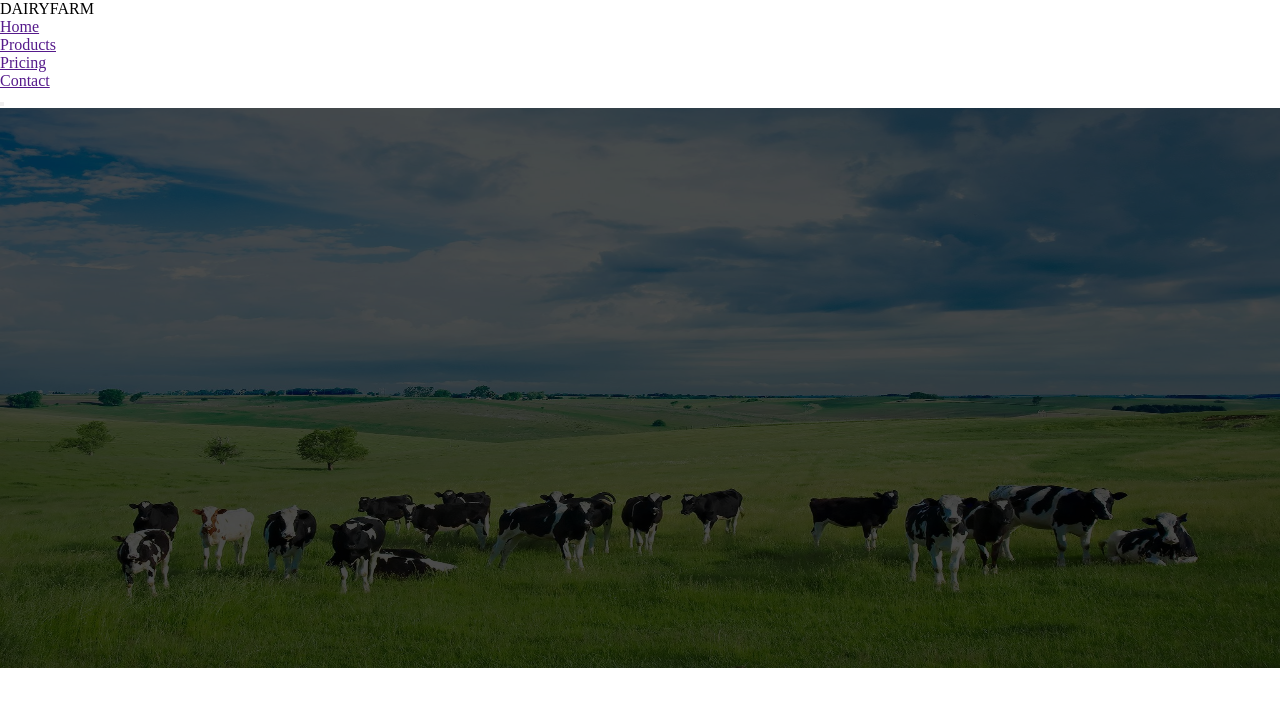
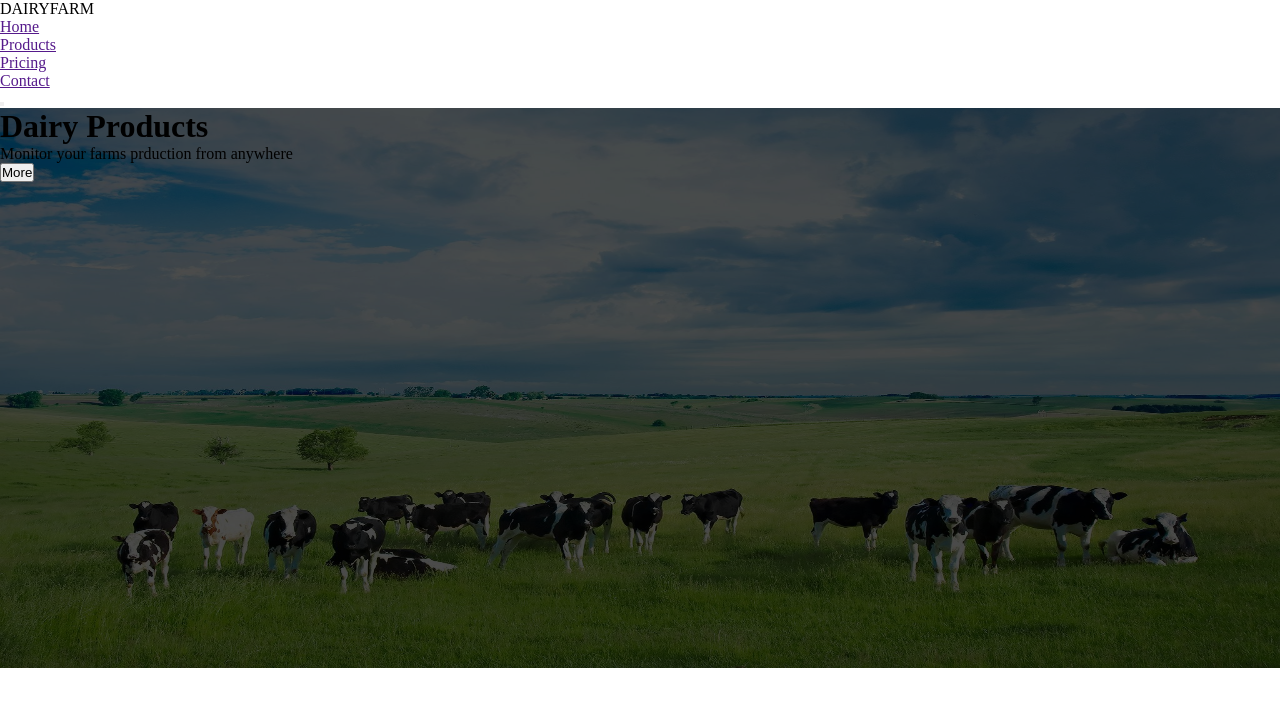
Before and after one commit to SheeTabz/Dairy-Business, a plain HTML site: page index.html in a window 1280 px wide. Drawn offline with Linux system fonts and the light colour scheme.

Commit message:
Add the home section

```diff
--- a/index.html
+++ b/index.html
@@ -23,7 +23,13 @@
 </header>
     <div class="container">
        <div class="overlay">
-
+        <div class="homeSection">
+            <div class="content">
+                <h1>Dairy Products</h1>
+                <p>Monitor your farms prduction from anywhere</p>
+                <button>More</button>
+            </div>
+        </div>
        </div>
     </div>
 </body>
```
